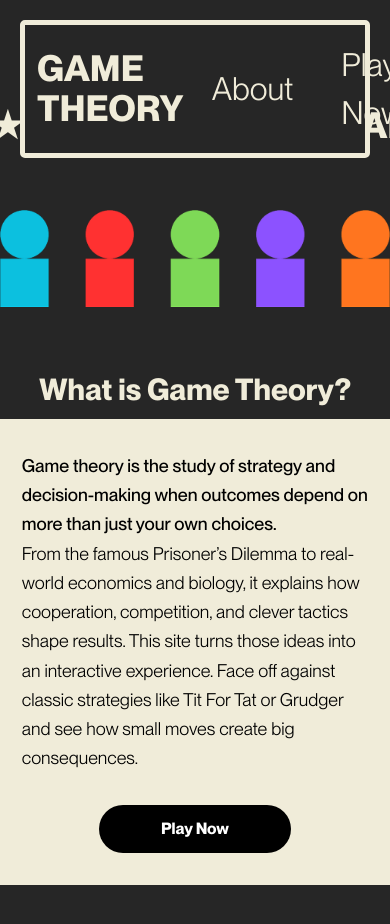
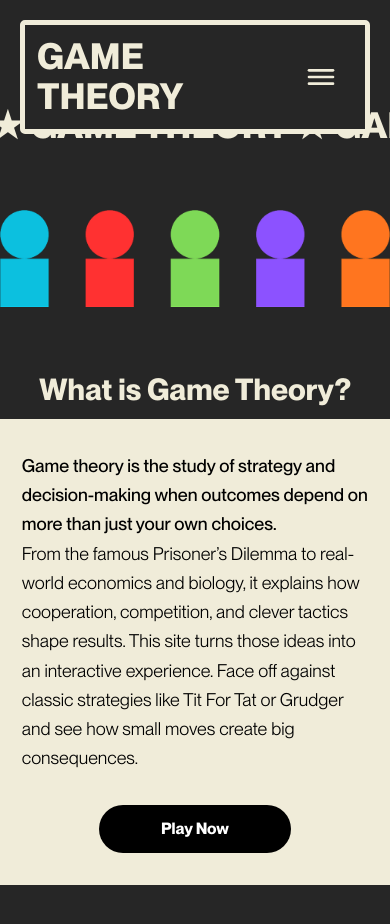
Before and after one commit to AidanYounathan/gametheory, a Next.js app: page / in a window 390 px wide. Shown: the top 924 px of the page. Built offline with nearby package versions, Linux system fonts and the light colour scheme.

Commit message:
Responsive header

```diff
--- a/src/app/components/header.tsx
+++ b/src/app/components/header.tsx
@@ -1,10 +1,23 @@
+"use client";
+
 import Link from "next/link";
+import { useState, useEffect } from "react";
 
 export default function Header() {
+    const [open, setOpen] = useState(false);
+
+    useEffect(() => {
+        function onKey(e: KeyboardEvent) {
+            if (e.key === "Escape") setOpen(false);
+        }
+        window.addEventListener("keydown", onKey);
+        return () => window.removeEventListener("keydown", onKey);
+    }, []);
+
     return (
-        <header className="w-full font-[var(--font-neue)] fixed top-0 z-50 ">
+        <header className="w-full font-[var(--font-neue)] fixed top-0 z-50">
             <div className="rounded-[5px] m-5 border-5 border-bone text-bone bg-[var(--background)]">
-                <div className="flex justify-between">
+                <div className="flex justify-between items-center">
                     <div className="flex items-center p-3">
                         <h1 className="font-bold text-4xl">
                             <Link
@@ -15,8 +28,10 @@ export default function Header() {
                             </Link>
                         </h1>
                     </div>
+
+                    {/* Desktop nav - visible on md+ */}
                     <nav
-                        className="text-[32px] flex gap-12 items-center p-4 pr-9 font-light"
+                        className="hidden md:flex text-[32px] gap-12 items-center p-4 pr-9 font-light"
                         role="navigation"
                         aria-label="Main navigation"
                     >
@@ -33,6 +48,62 @@ export default function Header() {
                             <span className="bg-left-bottom bg-gradient-to-r from-bone to-bone bg-[length:0%_2px] bg-no-repeat group-hover:bg-[length:100%_2px] transition-all duration-500 ease-out">Play Now</span>
                         </Link>
                     </nav>
+
+                    {/* Mobile controls - visible on small screens */}
+                    <div className="md:hidden pr-4">
+                        <button
+                            onClick={() => setOpen((s) => !s)}
+                            aria-expanded={open}
+                            aria-controls="mobile-menu"
+                            aria-label={open ? "Close menu" : "Open menu"}
+                            className="inline-flex items-center justify-center p-3 rounded focus:outline-none focus:ring-2 focus:ring-[var(--bone)]"
+                        >
+                            <svg
+                                className={`h-8 w-8 text-bone transition-transform duration-300 ${open ? "transform rotate-90" : ""}`}
+                                viewBox="0 0 24 24"
+                                fill="none"
+                                stroke="currentColor"
+                                strokeWidth="2"
+                                strokeLinecap="round"
+                                strokeLinejoin="round"
+                                xmlns="http://www.w3.org/2000/svg"
+                            >
+                                {open ? (
+                                    <path d="M6 18L18 6M6 6l12 12" />
+                                ) : (
+                                    <>
+                                        <path d="M3 7h18" />
+                                        <path d="M3 12h18" />
+                                        <path d="M3 17h18" />
+                                    </>
+                                )}
+                            </svg>
+                        </button>
+                    </div>
+                </div>
+
+                {/* Mobile dropdown - animated */}
+                <div
+                    id="mobile-menu"
+                    className={`md:hidden overflow-hidden transition-all duration-300 ease-out ${open ? "opacity-100 translate-y-0" : "opacity-0 -translate-y-2"}`}
+                    style={{ maxHeight: open ? "200px" : "0px" }}
+                >
+                    <nav className="flex flex-col gap-3 p-4 pb-6 text-xl font-light">
+                        <Link
+                            href="/#about"
+                            className="group hover:opacity-80 focus:outline-none focus:ring-2 focus:ring-[var(--bone)] focus:ring-offset-2 transition-opacity"
+                            onClick={() => setOpen(false)}
+                        >
+                            <span className="bg-left-bottom bg-gradient-to-r from-bone to-bone bg-[length:0%_2px] bg-no-repeat group-hover:bg-[length:100%_2px] transition-all duration-500 ease-out">About</span>
+                        </Link>
+                        <Link
+                            href="/play"
+                            className="group hover:opacity-80 focus:outline-none focus:ring-2 focus:ring-[var(--bone)] focus:ring-offset-2 transition-opacity"
+                            onClick={() => setOpen(false)}
+                        >
+                            <span className="bg-left-bottom bg-gradient-to-r from-bone to-bone bg-[length:0%_2px] bg-no-repeat group-hover:bg-[length:100%_2px] transition-all duration-500 ease-out">Play Now</span>
+                        </Link>
+                    </nav>
                 </div>
             </div>
         </header>
--- a/src/app/layout.tsx
+++ b/src/app/layout.tsx
@@ -64,7 +64,7 @@ export default function RootLayout({
   children: React.ReactNode;
 }>) {
   return (
-    <html lang="en">
+    <html lang="en" suppressHydrationWarning>
       <body
         className={`${geistSans.variable} ${geistMono.variable} ${myFont.variable} ${myFont.className} antialiased`}
       >
```
